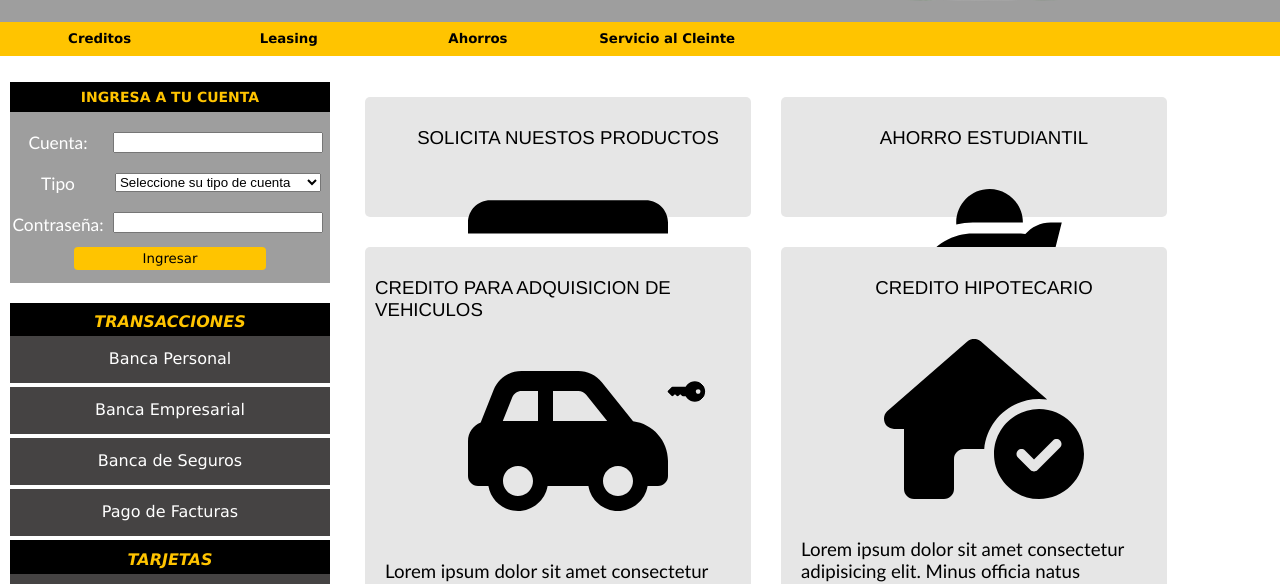
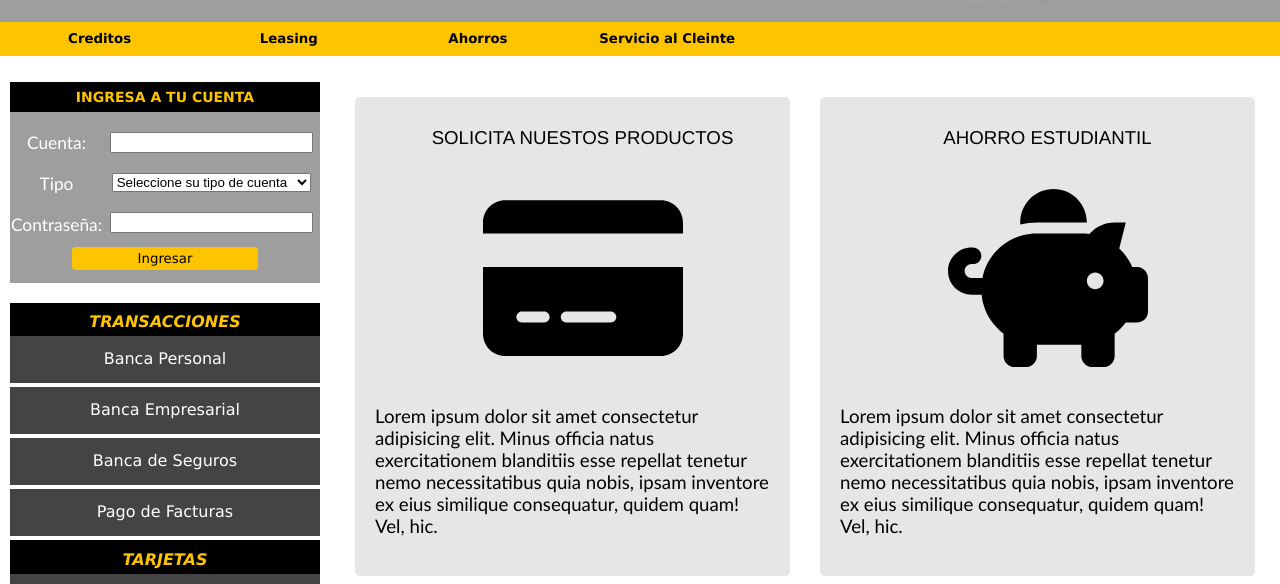
Before and after one commit to chavarro1234/Banco_Inservible, a plain HTML site: page index.html in a window 1280 px wide. Shown: the part 188-772 px from the top of the page. Drawn offline with Linux system fonts and the light colour scheme.

Commit message:
Update style.css

```diff
--- a/css/style.css
+++ b/css/style.css
@@ -225,8 +225,8 @@ body{
                         -o-transform: scale(1.09);
                     }
         .container-articles{
-            width: 65%;
-            height: 100px;
+            width: 75%;
+            height: 1000px;
             margin: 10px;
             display: grid;
             grid-template-columns: repeat(2, 1fr);
```
